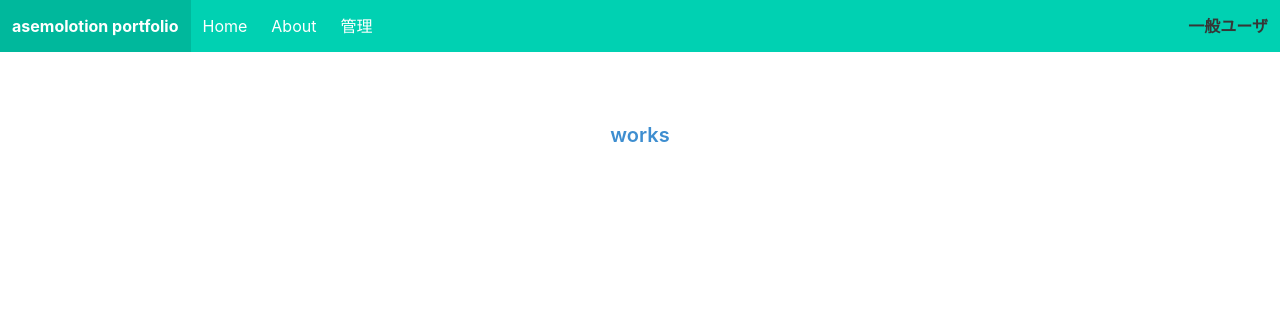
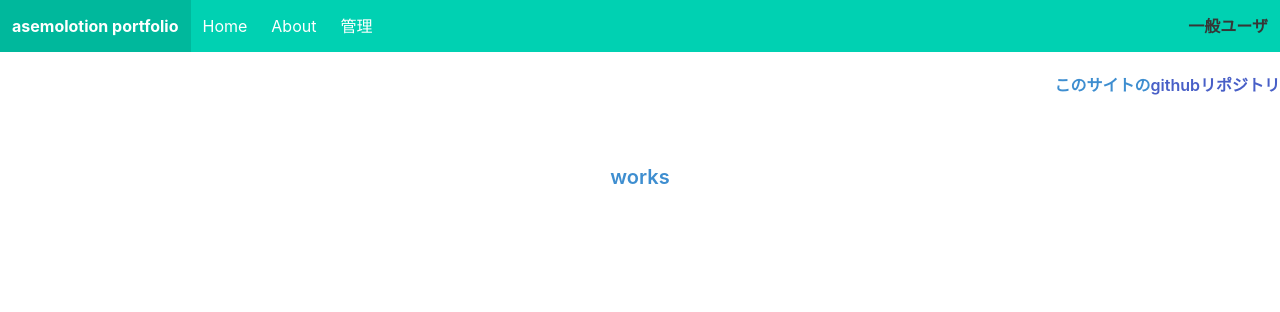
Before and after one commit to asemolotion/asemolotion_portfolio, a Django app: page / in a window 1280 px wide. Shown: the top 312 px of the page. Run offline with Django 3.2, Linux system fonts and the light colour scheme; data that the repository does not hold is empty; some libraries are stand-ins or nearby versions.

Commit message:
index.htmlにgithubリンク追加

```diff
--- a/general/templates/general/index.html
+++ b/general/templates/general/index.html
@@ -2,6 +2,11 @@
 
 
 {% block content %}
+
+<h5 class='title is-6 has-text-right has-text-info'>
+    このサイトの<a href="https://github.com/asemolotion/asemolotion_portfolio">githubリポジトリ</a>
+</h5>
+
 
 <section class='section'>
     <h5 class='title is-5 has-text-info has-text-centered'>
```
